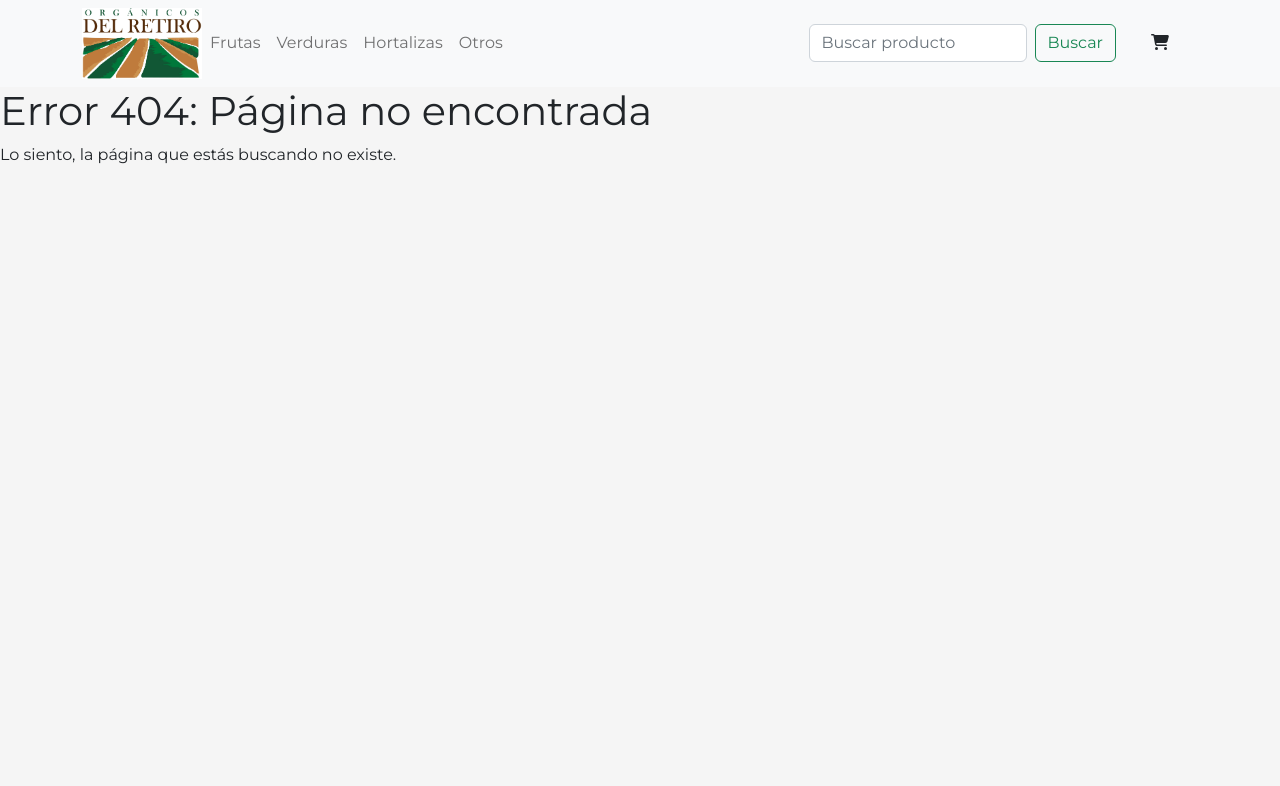
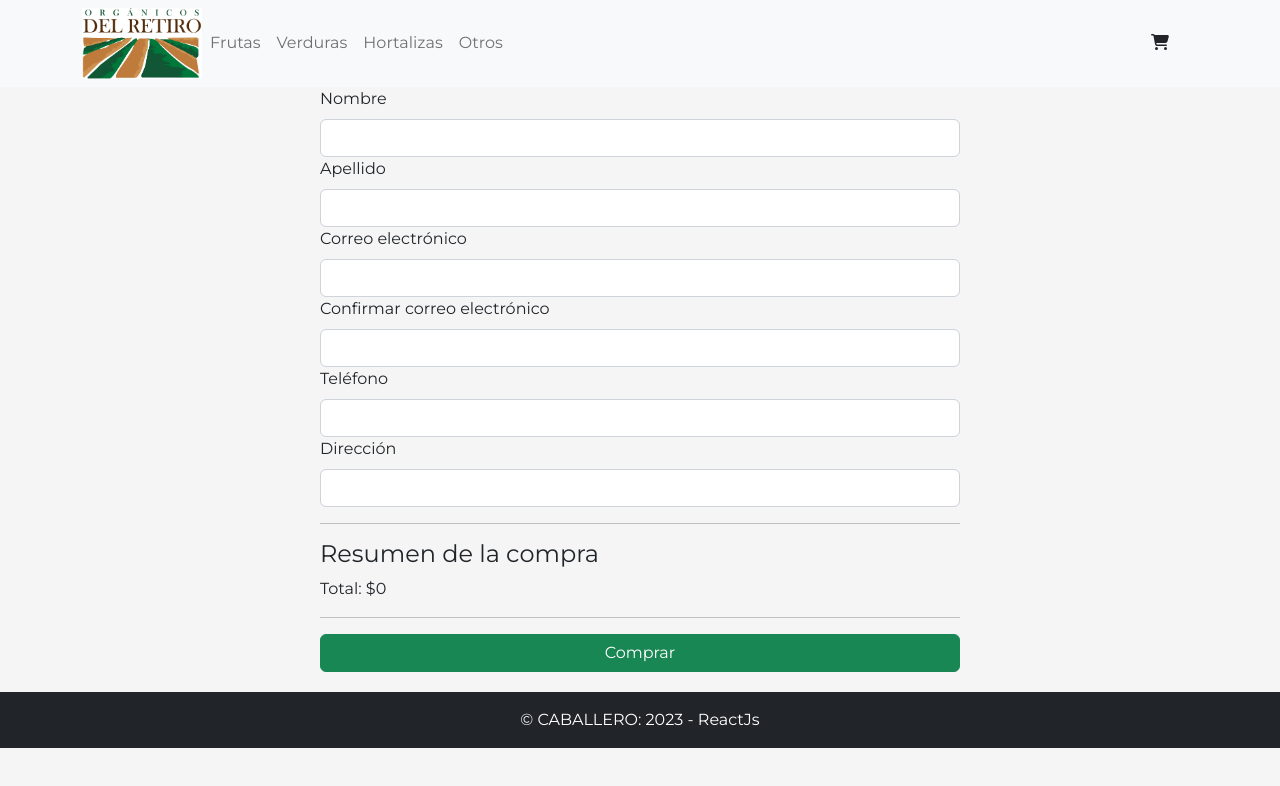
Before and after one commit to caballerodev117/PF-React-CABALLERO, a React (Vite) app: page /checkout in a window 1280 px wide. Before the commit this address had no page. Shown: the top 786 px of the page. Built offline with nearby package versions, Linux system fonts and the light colour scheme.

Commit message:
chekcout component, ready and adding orders to the db, project running!

```diff
--- a/src/App.jsx
+++ b/src/App.jsx
@@ -6,7 +6,8 @@ import Error404 from './components/Error404';
 import { BrowserRouter, Route, Routes } from 'react-router-dom';
 import CartProvider from './context/CartContext';
 import Cart from './components/Cart';
-//import Checkout from './components/Checkout';
+import Checkout from './components/Checkout';
+import Footer from './components/Footer';
 import './App.css';
 
 function App() {
@@ -18,10 +19,11 @@ function App() {
           <Route path="/" element={<ItemListContainer greeting="Bienvenido a tu mercado virtual de Orgánicos del Retiro" />} />
           <Route path="/categoryId/:categoryId" element={<ItemListContainer />} />
           <Route path="/detalle/:detalleId" element={<ItemDetailContainer />} />
-          <Route path='/cart' element={<Cart />}/>
-          {/* <Route path='/checkout' element={<Checkout/>}/> */}
+          <Route path='/cart' element={<Cart />} />
+          <Route path='/checkout' element={<Checkout />} />
           <Route path="*" element={<Error404 />} />
         </Routes>
+        <Footer />
       </CartProvider>
     </BrowserRouter>
   );
--- a/src/components/Cart.jsx
+++ b/src/components/Cart.jsx
@@ -2,7 +2,8 @@ import { useCartContext } from '../context/CartContext';
 import { Link } from 'react-router-dom'
 import ItemCart from './ItemCart';
 import { Button } from 'react-bootstrap';
-import { getFirestore, collection, doc, addDoc, updateDoc } from 'firebase/firestore';
+
+import { getFirestore, collection, addDoc } from 'firebase/firestore';
 
 function Cart() {
   const { cart, totalPrice } = useCartContext();
@@ -17,10 +18,20 @@ function Cart() {
 
   if (cart.length === 0) {
     return (
-      <>
+      <div
+        style={{
+          display: 'flex',
+          flexDirection: 'column',
+          alignItems: 'center',
+          justifyContent: 'center',
+          height: '20vh'
+        }}>
         <p>No hay productos en tu carro de compras</p>
-        <Button variant= "warning"> <Link to='/' style={{ textDecoration: 'none' }}>volver a la tienda</Link> </Button>
-      </>
+        <Button variant="warning">
+          <Link to='/' style={{ textDecoration: 'none' }}>
+            volver a la tienda</Link>
+        </Button>
+      </div>
     );
   }
 
@@ -28,7 +39,10 @@ function Cart() {
     <div style={{ display: 'flex', flexDirection: 'column', alignItems: 'center', justifyContent: 'center' }}>
       {cart.map(product => <ItemCart key={product.id} product={product} />)}
       <p className='total-price'>total: $ {totalPrice()} </p>
-      <Button className='btn-order' variant="success" onClick={handleClick}>Generar orden de compra</Button>
+      <Link to="/checkout">
+        <Button className='btn-order' variant="success">Generar orden de compra</Button>
+      </Link>
+
     </div>
   )
 }
--- /dev/null
+++ b/src/components/Checkout.jsx
@@ -0,0 +1,117 @@
+import React, { useState } from 'react';
+import { Link } from 'react-router-dom';
+import { Button, Form } from 'react-bootstrap';
+import { useCartContext } from '../context/CartContext';
+import { getFirestore, collection, addDoc } from 'firebase/firestore';
+
+function Checkout() {
+    const { cart, totalPrice, clearCart } = useCartContext();
+    const [form, setForm] = useState({
+        name: '',
+        lastName: '',
+        email: '',
+        email2: '',
+        phone: '',
+        address: '',
+    });
+    const [orderId, setOrderId] = useState(null);
+
+    const handleSubmit = (event) => {
+        event.preventDefault();
+        if (form.email !== form.email2) {
+            alert('Los correos electrónicos no coinciden');
+            return;
+        }
+        const db = getFirestore();
+        const ordersCollection = collection(db, 'Orders');
+        const newOrder = {
+            buyer: {
+                name: form.name,
+                lastName: form.lastName,
+                email: form.email,
+                phone: form.phone,
+                address: form.address,
+            },
+            items: cart.map((product) => ({
+                id: product.id,
+                title: product.title,
+                price: product.price,
+                quantity: product.quantity,
+            })),
+            date: new Date(),
+            total: totalPrice(),
+        };
+        addDoc(ordersCollection, newOrder)
+            .then((docRef) => {
+                setOrderId(docRef.id);
+                clearCart();
+            })
+            .catch((error) => console.log('Error al guardar la orden: ', error));
+    };
+
+    const handleChange = (event) => {
+        setForm({
+            ...form,
+            [event.target.name]: event.target.value,
+        });
+    };
+
+    return (
+        <div style={{ display: 'flex', flexDirection: 'column', alignItems: 'center', justifyContent: 'center' }}>
+            {orderId ? (
+                <>
+                    <h2>Gracias por tu compra!</h2>
+                    <p>Tu número de orden es: {orderId}</p>
+                    <Button variant="warning">
+                        <Link to="/" style={{ textDecoration: 'none' }}>
+                            Volver a la tienda
+                        </Link>
+                    </Button>
+                </>
+            ) : (
+                <Form onSubmit={handleSubmit} style={{ width: '50%' }}>
+                    <Form.Group controlId="name">
+                        <Form.Label>Nombre</Form.Label>
+                        <Form.Control type="text" name="name" value={form.name} onChange={handleChange} required />
+                    </Form.Group>
+                    <Form.Group controlId="lastName">
+                        <Form.Label>Apellido</Form.Label>
+                        <Form.Control type="text" name="lastName" value={form.lastName} onChange={handleChange} required />
+                    </Form.Group>
+                    <Form.Group controlId="email">
+                        <Form.Label>Correo electrónico</Form.Label>
+                        <Form.Control type="email" name="email" value={form.email} onChange={handleChange} required />
+                    </Form.Group>
+                    <Form.Group controlId="email2">
+                        <Form.Label>Confirmar correo electrónico</Form.Label>
+                        <Form.Control type="email" name="email2" value={form.email2} onChange={handleChange} required />
+                    </Form.Group>
+                    <Form.Group controlId="phone">
+                        <Form.Label>Teléfono</Form.Label>
+                        <Form.Control type="tel" name="phone" value={form.phone} onChange={handleChange} required />
+                    </Form.Group>
+                    <Form.Group controlId="address">
+                        <Form.Label>Dirección</Form.Label>
+                        <Form.Control type="text" name="address" value={form.address} onChange={handleChange} required />
+                    </Form.Group>
+                    <hr />
+                    <h4>Resumen de la compra</h4>
+                    {cart.map((product) => (
+                        <div key={product.id}>
+                            <p>
+                                {product.title} x {product.quantity} = ${product.price * product.quantity}
+                            </p>
+                        </div>
+                    ))}
+                    <p>Total: ${totalPrice()}</p>
+                    <hr />
+                    <Button variant="success" type="submit" style={{ width: '100%', marginBottom: '20px' }}>
+                        Comprar
+                    </Button>
+                </Form>
+            )}
+        </div>
+    );
+}
+
+export default Checkout;
--- /dev/null
+++ b/src/components/Footer.jsx
@@ -0,0 +1,14 @@
+import { Container } from 'react-bootstrap';
+
+
+function Footer() {
+  return (
+    <footer className="bg-dark py-3">
+      <Container>
+        <p className="text-center text-white mb-0"><a className="link-nostyle" href="https://soundcloud.com/caballero_col/tracks" target="_blank" rel="noopener noreferrer">© CABALLERO: 2023 - ReactJs</a></p>
+      </Container>
+    </footer>
+  );
+}
+
+export default Footer;
--- a/src/components/ItemDetailContainer.jsx
+++ b/src/components/ItemDetailContainer.jsx
@@ -18,12 +18,9 @@ function ItemDetailContainer() {
 
   return (
     <div className="container">
-      {data ? (
-        <ItemDetail data={data} />
-      ) : (
-        <p>El item no existe</p>
-      )}
+      <ItemDetail data={data} />
     </div>
+
   );
 };
 
--- a/src/components/NavBar.jsx
+++ b/src/components/NavBar.jsx
@@ -1,12 +1,11 @@
 import 'bootstrap/dist/css/bootstrap.min.css';
-import Button from 'react-bootstrap/Button';
 import Container from 'react-bootstrap/Container';
-import Form from 'react-bootstrap/Form';
 import Nav from 'react-bootstrap/Nav';
 import Navbar from 'react-bootstrap/Navbar';
 import { Link } from 'react-router-dom';
 import LogoOrganicos from '../logos/LogoOrganicos.jpg';
 import CartWidget from './CartWidget';
+
 
 function Navbarorganicos() {
   return (
@@ -36,15 +35,6 @@ function Navbarorganicos() {
               Otros
             </Nav.Link>
           </Nav>
-          <Form className="d-flex">
-            <Form.Control
-              type="search"
-              placeholder="Buscar producto"
-              className="me-2"
-              aria-label="Buscar"
-            />
-            <Button variant="outline-success">Buscar</Button>
-          </Form>
           <Nav.Link as={Link} to="Cart"><CartWidget />
             </Nav.Link>
         </Navbar.Collapse>
```
Also changed, not shown: src/components/ItemDetail.jsx (+4 -5 lines).
